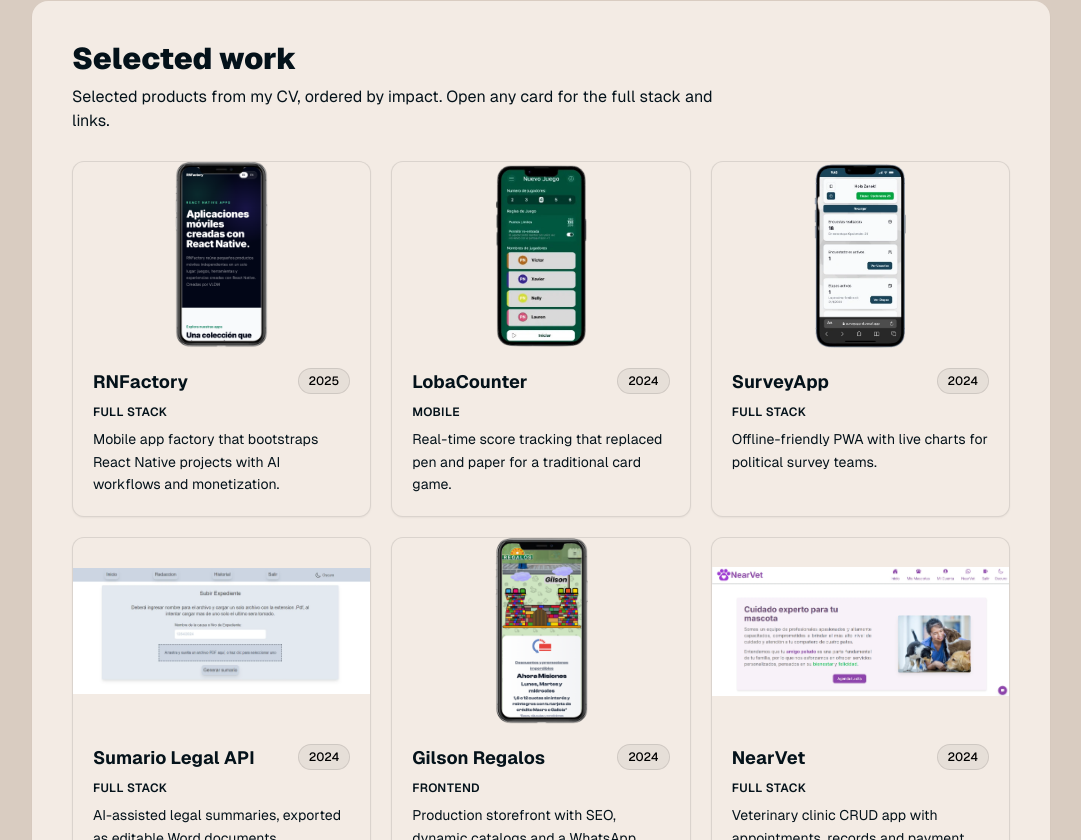
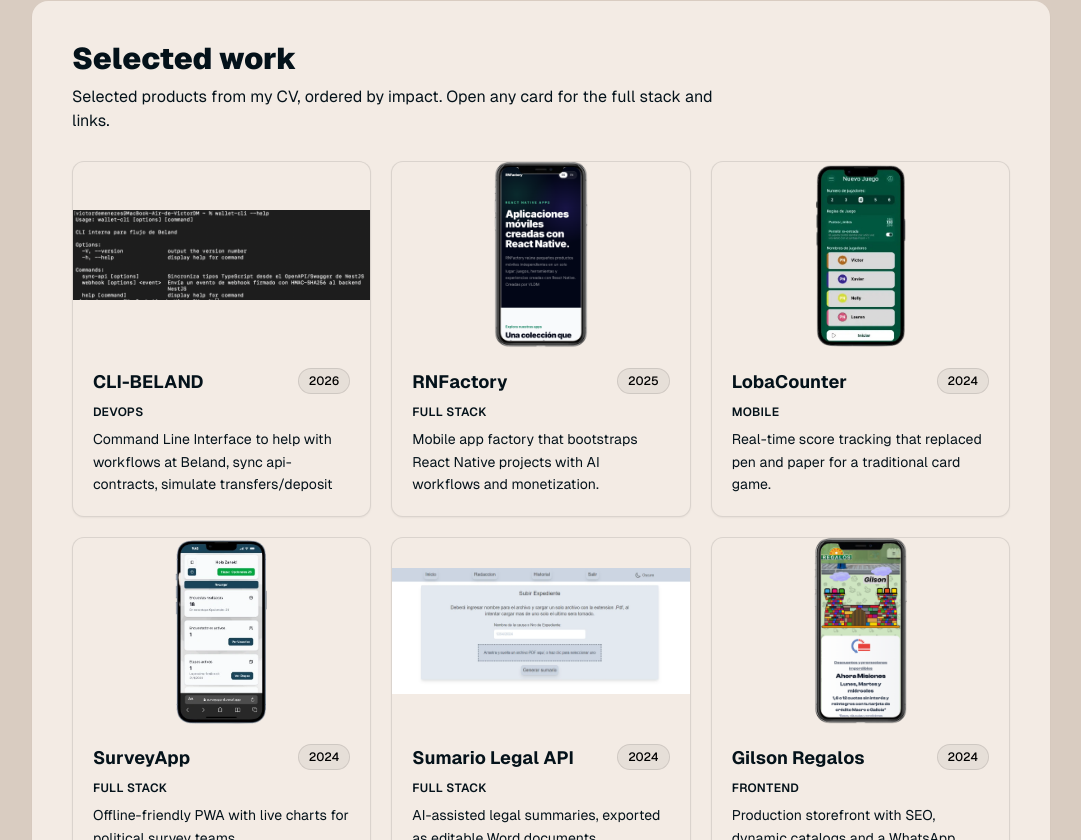
Before and after one commit to VLDeMenezes/vldm, a Next.js app: page /en in a window 1280 px wide. Shown: the part 3200-4040 px from the top of the page, without its empty margins (147-1228 px from the left). Built offline with nearby package versions, Linux system fonts and the light colour scheme; no server answers.

Commit message:
feat: new project CLI

```diff
--- a/src/data/projects.js
+++ b/src/data/projects.js
@@ -1,5 +1,5 @@
 import { IoLogoVercel, IoLogoReact } from "react-icons/io5";
-import { TbBrandTypescript } from "react-icons/tb";
+import { TbBrandNodejs, TbBrandTypescript } from "react-icons/tb";
 import { RiNextjsLine, RiTailwindCssFill } from "react-icons/ri";
 import {
   SiExpress,
@@ -16,6 +16,19 @@ import {
  * timeline.
  */
 export const projects = [
+  {
+    slug: "cliBeland",
+    name: "CLI-BELAND",
+    image: "/clibeland.webp",
+    mainImage: "/clibeland.main.webp",
+    github: "https://github.com/VLDeMenezes/wallet-cli",
+    year: "2026",
+    roleKey: "Work.roles.devops",
+    tecs: [
+      { name: "TypeScript", icon: <TbBrandTypescript /> },
+      { name: "Node", icon: <TbBrandNodejs /> },
+    ],
+  },
   {
     slug: "rnfactory",
     name: "RNFactory",
@@ -87,18 +100,18 @@ export const projects = [
       { name: "Tailwind CSS", icon: <RiTailwindCssFill /> },
     ],
   },
-  {
-    slug: "nearvet",
-    name: "NearVet",
-    image: "/NearVetPic.webp",
-    year: "2024",
-    roleKey: "Work.roles.fullstack",
-    tecs: [
-      { name: "Next.js", icon: <RiNextjsLine /> },
-      { name: "TypeScript", icon: <TbBrandTypescript /> },
-      { name: "Express", icon: <SiExpress /> },
-      { name: "PostgreSQL", icon: <SiPostgresql /> },
-      { name: "Render", icon: <SiRender /> },
-    ],
-  },
+  // {
+  //   slug: "nearvet",
+  //   name: "NearVet",
+  //   image: "/NearVetPic.webp",
+  //   year: "2024",
+  //   roleKey: "Work.roles.fullstack",
+  //   tecs: [
+  //     { name: "Next.js", icon: <RiNextjsLine /> },
+  //     { name: "TypeScript", icon: <TbBrandTypescript /> },
+  //     { name: "Express", icon: <SiExpress /> },
+  //     { name: "PostgreSQL", icon: <SiPostgresql /> },
+  //     { name: "Render", icon: <SiRender /> },
+  //   ],
+  // },
 ];
--- a/src/i18n/locales/en.json
+++ b/src/i18n/locales/en.json
@@ -115,6 +115,7 @@
     "year": "Year",
     "technologies": "Technologies",
     "impact": {
+      "cliBeland": "Command Line Interface to help with workflows at Beland, sync api-contracts, simulate transfers/deposit",
       "belandapp": "E-wallet features shipped across iOS, Android and web from one component system.",
       "rnfactory": "Mobile app factory that bootstraps React Native projects with AI workflows and monetization.",
       "lobacounter": "Real-time score tracking that replaced pen and paper for a traditional card game.",
@@ -134,7 +135,8 @@
       "mobile": "Mobile",
       "frontend": "Frontend",
       "fullstack": "Full stack",
-      "backend": "Backend"
+      "backend": "Backend",
+      "devops": "DevOps"
     }
   },
   "CaseStudies": {
@@ -184,6 +186,7 @@
     }
   },
   "Projects": {
+    "CLI-BELAND": "A CLI that assists with daily tasks, allowing us to check for changes to API contracts and test transaction webhooks.",
     "PhotoPuzzle": "A mobile puzzle game where players build puzzles from their own photos or play curated ones, track their best times and share wins.",
     "RNFactory": "A React Native and Expo app factory that speeds up mobile bootstrapping with AI harnessing, shared monorepo architecture and built-in monetization.",
     "LobaCounter": "A mobile scorekeeper for the traditional card game “La Loba”, with real-time rounds, player management and no manual notes. Published on Google Play with EAS.",
--- a/src/i18n/locales/es.json
+++ b/src/i18n/locales/es.json
@@ -115,6 +115,7 @@
     "year": "Año",
     "technologies": "Tecnologías",
     "impact": {
+      "cliBeland": "Interfaz de línea de comandos para facilitar los flujos de trabajo en Beland, sincronizar contratos de API y simular transferencias o depósitos.",
       "belandapp": "Funcionalidades de e-wallet en iOS, Android y web desde un único sistema de componentes.",
       "rnfactory": "Fábrica de apps móviles que inicializa proyectos React Native con flujos de IA y monetización.",
       "lobacounter": "Conteo de puntos en tiempo real que reemplazó el papel y lápiz en un juego de cartas tradicional.",
@@ -134,7 +135,8 @@
       "mobile": "Mobile",
       "frontend": "Frontend",
       "fullstack": "Full stack",
-      "backend": "Backend"
+      "backend": "Backend",
+      "devops": "DevOps"
     }
   },
   "CaseStudies": {
@@ -184,6 +186,7 @@
     }
   },
   "Projects": {
+    "CLI-BELAND": "CLI que nos ayuda con el trabajo diario, nos permite chequear si los contratos de la api cambiaron, y testear webhooks de transacciones",
     "PhotoPuzzle": "Un juego de rompecabezas móvil donde podés armar puzzles con tus propias fotos o jugar con paisajes prediseñados, registrar tus mejores tiempos y compartir tus victorias.",
     "RNFactory": "Una fábrica de apps React Native y Expo que acelera el arranque de proyectos móviles con AI harnessing, arquitectura monorepo compartida y monetización integrada.",
     "LobaCounter": "Una app móvil para llevar el conteo del juego de cartas tradicional “La Loba”, con rondas en tiempo real, gestión de jugadores y sin anotaciones manuales. Publicada en Google Play con EAS.",
```
Also changed, not shown: public/clibeland.main.webp (added), public/clibeland.webp (added).
